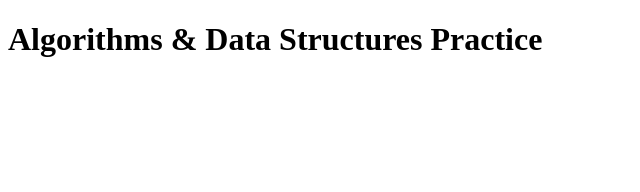
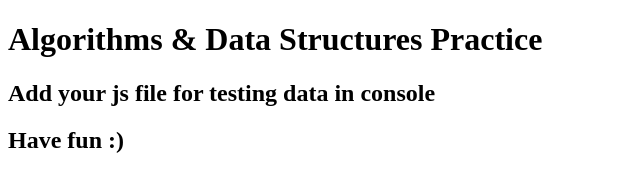
Before and after one commit to osama-mustafa/Algorithms-and-Data-Structures, a plain HTML site: page index.html in a window 1280 px wide. Shown: the whole page, without its empty margins (0-640 px from the left). Drawn offline with Linux system fonts and the light colour scheme.

```diff
--- a/index.html
+++ b/index.html
@@ -8,5 +8,9 @@
 </head>
 <body>
     <h1>Algorithms & Data Structures Practice</h1>
+
+    <h2>Add your js file for testing data in console</h2>
+    <h2>Have fun :)</h2>
+    <script src="singleLinkedList.js"></script>
 </body>
 </html>
```
